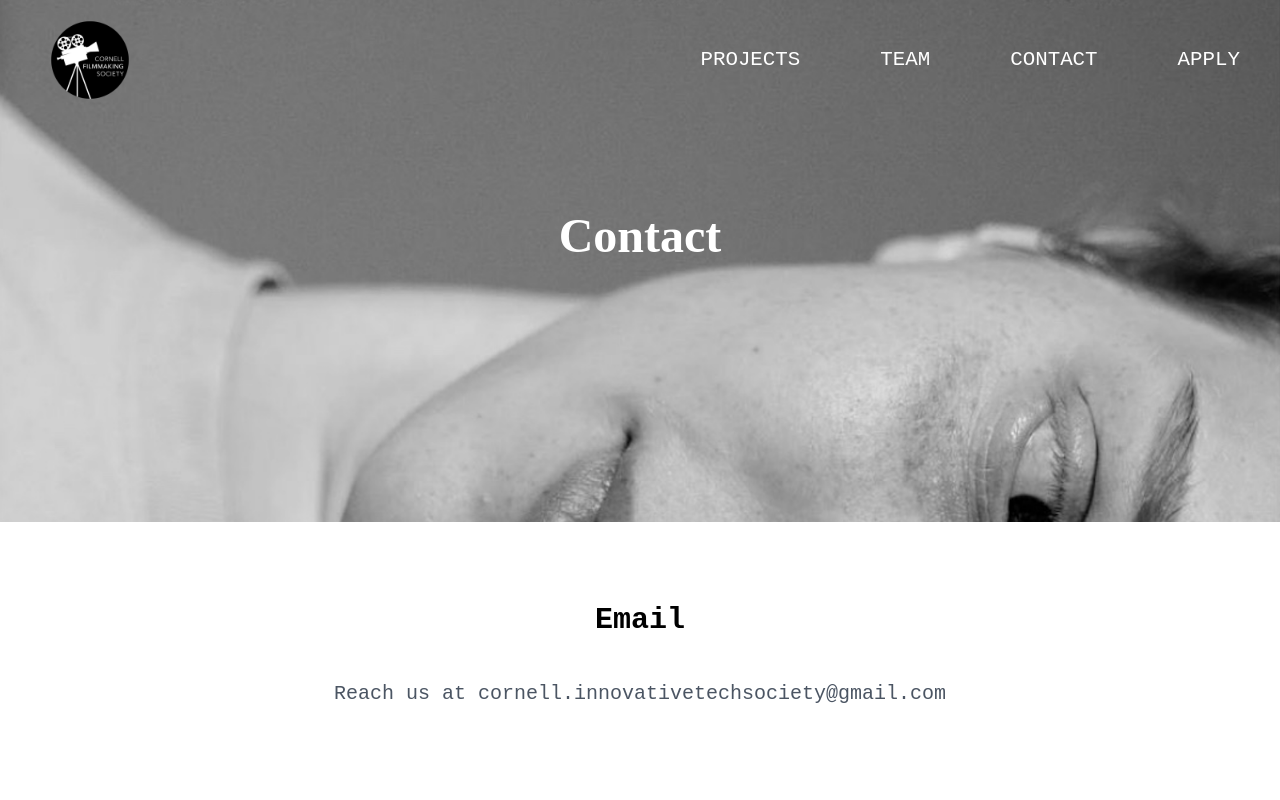
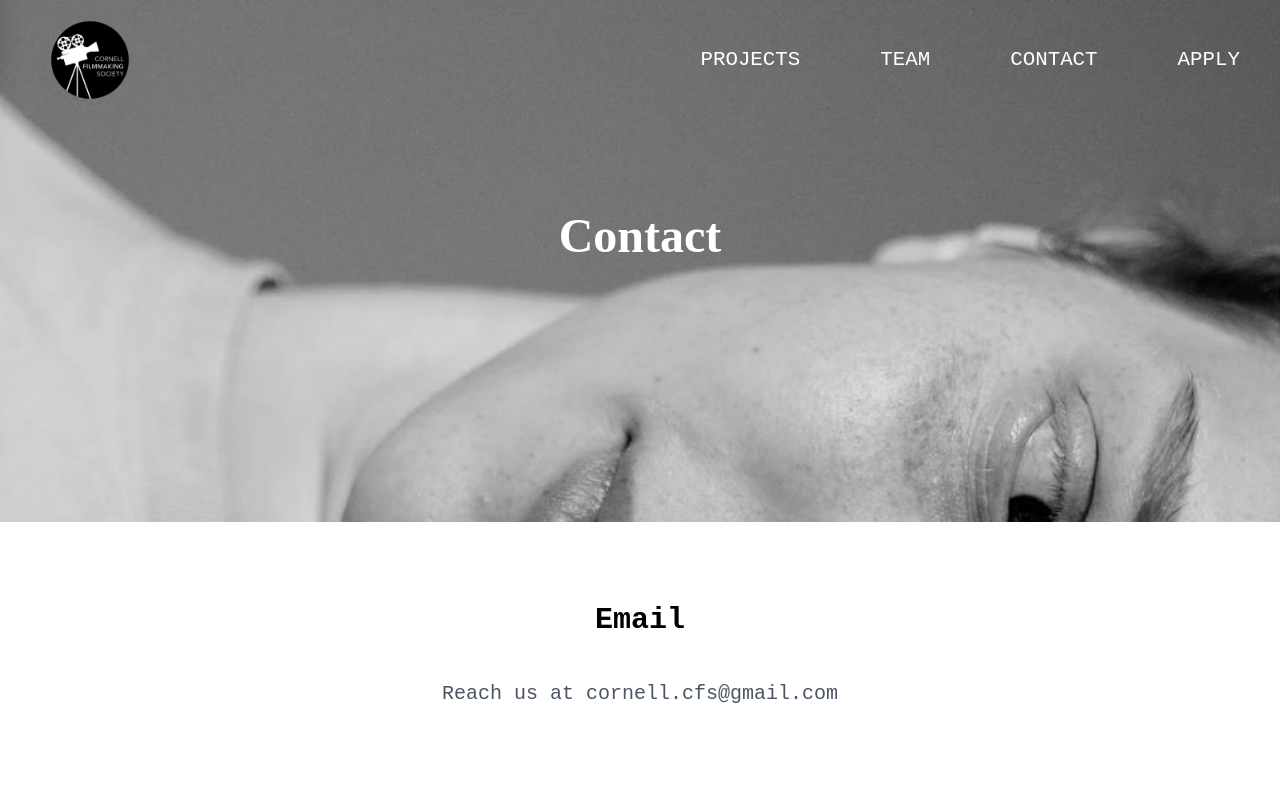
Before and after one commit to Cornell-IFT/ClubWebsite, a React (Create React App) app: page /contact in a window 1280 px wide. Shown: the top 800 px of the page. Built offline with nearby package versions, Linux system fonts and the light colour scheme.

Commit message:
Update Contact.js
Changed the email for contact

```diff
--- a/src/pages/Contact.js
+++ b/src/pages/Contact.js
@@ -10,7 +10,7 @@ const Contact = () => {
           Email
         </h1>
         <p class="text-center w-full mb-10 text-lg font-normal text-gray-600 lg:text-xl sm:px-16 xl:px-48">
-          Reach us at cornell.innovativetechsociety@gmail.com
+          Reach us at cornell.cfs@gmail.com
         </p>
       </div>
     </div>
```
